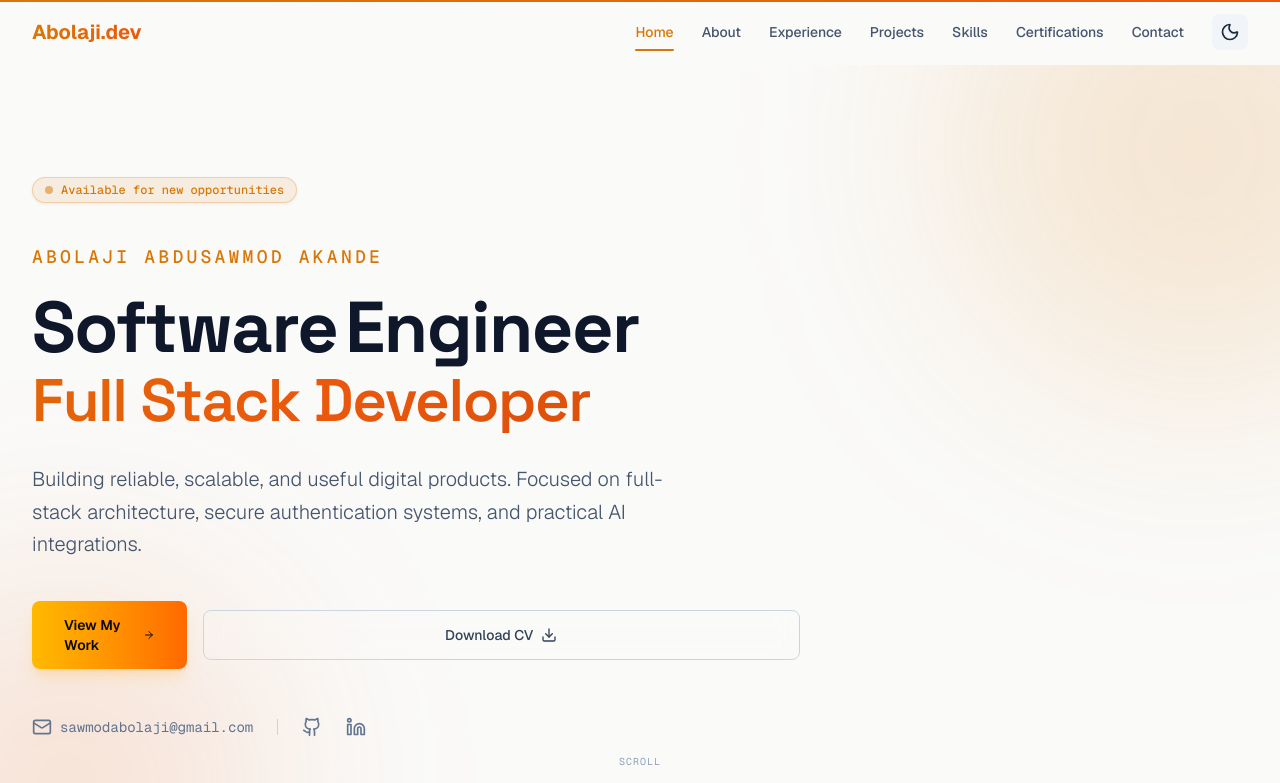
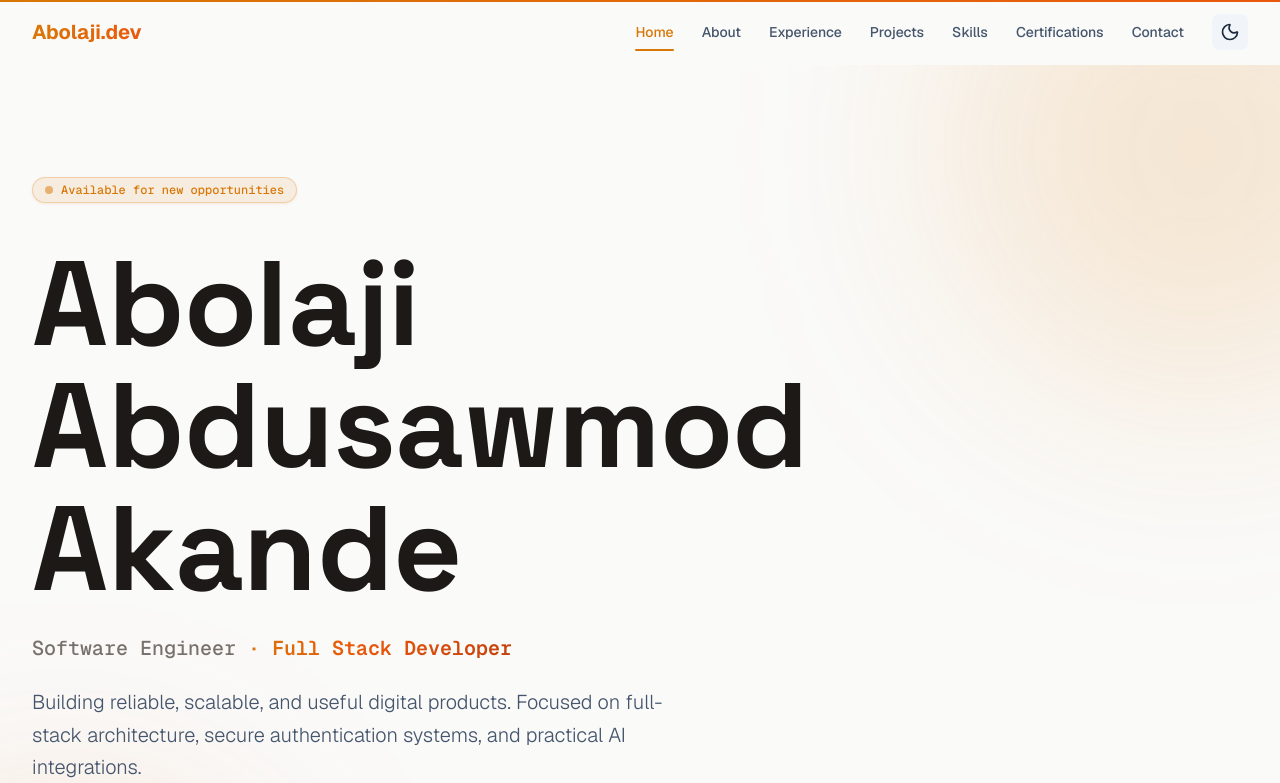
Before and after one commit to Sawmod001/Abdusawmod-portfolio, a Next.js app: page / in a window 1280 px wide. Shown: the top 783 px of the page. Built offline with nearby package versions, Linux system fonts and the light colour scheme.

Commit message:
Hero: kinetic 3D letter-by-letter name reveal with magnetic cursor + amber hover glow

```diff
--- /dev/null
+++ b/src/components/AnimatedName.tsx
@@ -0,0 +1,145 @@
+'use client';
+
+import { useEffect, useRef, type ReactNode } from 'react';
+import {
+  motion,
+  useMotionValue,
+  useReducedMotion,
+  useSpring,
+  useTransform,
+  type MotionValue,
+} from 'framer-motion';
+
+const NAME_WORDS = ['Abolaji', 'Abdusawmod', 'Akande'];
+
+const WORD_FACTORS = [
+  { x: 16, y: 12, rot: 6 },
+  { x: 26, y: 18, rot: 9 },
+  { x: 36, y: 24, rot: 12 },
+];
+
+const LETTER_SPRING = { stiffness: 210, damping: 19, mass: 0.7 } as const;
+const MAGNETIC_SPRING = { stiffness: 130, damping: 18, mass: 0.4 } as const;
+
+const letterVariants = {
+  hidden: { y: '105%', opacity: 0, rotateX: -65 },
+  visible: (i: number) => ({
+    y: '0%',
+    opacity: 1,
+    rotateX: 0,
+    transition: {
+      type: 'spring' as const,
+      ...LETTER_SPRING,
+      delay: 0.12 + i * 0.032,
+    },
+  }),
+};
+
+function MagneticWord({
+  pX,
+  pY,
+  factor,
+  children,
+}: {
+  pX: MotionValue<number>;
+  pY: MotionValue<number>;
+  factor: number;
+  children: ReactNode;
+}) {
+  const x = useSpring(useTransform(pX, (v) => v * factor), MAGNETIC_SPRING);
+  const y = useSpring(useTransform(pY, (v) => v * factor * 0.55), MAGNETIC_SPRING);
+  const rot = useSpring(
+    useTransform(pX, (v) => v * factor * 0.28),
+    MAGNETIC_SPRING
+  );
+
+  return (
+    <motion.div
+      style={{ x, y, rotate: rot, transformPerspective: 900 }}
+      className="block will-change-transform"
+    >
+      {children}
+    </motion.div>
+  );
+}
+
+export default function AnimatedName() {
+  const reduce = useReducedMotion();
+  const frameRef = useRef<HTMLDivElement>(null);
+  const pX = useMotionValue(0);
+  const pY = useMotionValue(0);
+
+  useEffect(() => {
+    if (reduce) {
+      pX.set(0);
+      pY.set(0);
+    }
+  }, [reduce, pX, pY]);
+
+  const handleMove = (e: React.PointerEvent) => {
+    const el = frameRef.current;
+    if (!el) return;
+    const rect = el.getBoundingClientRect();
+    pX.set(((e.clientX - rect.left) / rect.width - 0.5) * 2);
+    pY.set(((e.clientY - rect.top) / rect.height - 0.5) * 2);
+  };
+
+  const handleLeave = () => {
+    pX.set(0);
+    pY.set(0);
+  };
+
+  const lengths = NAME_WORDS.map((word) => word.length);
+  const startIndex = lengths.map(
+    (_, i) => lengths.slice(0, i).reduce<number>((a, b) => a + b, 0)
+  );
+
+  const base = 'font-display font-extrabold leading-[1.02] tracking-[-0.035em] text-stone-900 dark:text-stone-50';
+
+  if (reduce) {
+    return (
+      <div className={base}>
+        {NAME_WORDS.map((word) => (
+          <div key={word} className="block whitespace-nowrap text-[clamp(2.5rem,10.5vw,7.5rem)]">
+            {word}
+          </div>
+        ))}
+      </div>
+    );
+  }
+
+  return (
+    <div
+      ref={frameRef}
+      onPointerMove={handleMove}
+      onPointerLeave={handleLeave}
+      className={base}
+      aria-hidden="true"
+    >
+      <motion.div initial="hidden" animate="visible" className="flex flex-col">
+        {NAME_WORDS.map((word, wi) => (
+          <MagneticWord key={word} pX={pX} pY={pY} factor={WORD_FACTORS[wi].x}>
+            <span className="block whitespace-nowrap text-[clamp(2.5rem,10.5vw,7.5rem)]">
+              {word.split('').map((char, ci) => (
+                <motion.span
+                  key={ci}
+                  custom={startIndex[wi] + ci}
+                  variants={letterVariants}
+                  whileHover={{
+                    y: '-6%',
+                    scale: 1.08,
+                    textShadow: '0 6px 28px rgba(251, 191, 36, 0.55)',
+                  }}
+                  className="inline-block cursor-default will-change-transform"
+                  style={{ transformPerspective: 800, transformOrigin: '50% 100%' }}
+                >
+                  {char}
+                </motion.span>
+              ))}
+            </span>
+          </MagneticWord>
+        ))}
+      </motion.div>
+    </div>
+  );
+}
--- a/src/components/Hero.tsx
+++ b/src/components/Hero.tsx
@@ -3,40 +3,9 @@
 import { motion } from 'framer-motion';
 import { ArrowRight, Download, Mail } from 'lucide-react';
 import { GithubIcon, LinkedinIcon } from '@/components/icons';
-import { useMounted } from '@/hooks/use-mounted';
-
-// Subtle Text Reveal Effect (Aceternity style)
-const TextReveal = ({ text }: { text: string }) => {
-  const words = text.split(" ");
-  return (
-    <motion.div
-      initial="hidden"
-      animate="visible"
-      variants={{
-        visible: { transition: { staggerChildren: 0.05 } },
-        hidden: {},
-      }}
-      className="inline-block"
-    >
-      {words.map((word, idx) => (
-        <motion.span
-          key={idx}
-          variants={{
-            hidden: { opacity: 0, y: 10 },
-            visible: { opacity: 1, y: 0, transition: { duration: 0.5, ease: 'easeOut' } },
-          }}
-          className="inline-block mr-2"
-        >
-          {word}
-        </motion.span>
-      ))}
-    </motion.div>
-  );
-};
+import AnimatedName from '@/components/AnimatedName';
 
 export default function Hero() {
-  const mounted = useMounted();
-
   const socials = [
     {
       name: 'GitHub',
@@ -81,15 +50,14 @@ export default function Hero() {
               <span>Available for new opportunities</span>
             </div>
 
-            <h1 className="text-5xl font-extrabold tracking-tight sm:text-6xl md:text-7xl text-slate-900 dark:text-white mb-6">
-              <span className="block font-mono text-base sm:text-lg font-medium uppercase tracking-[0.18em] text-primary mb-5">
-                Abolaji Abdusawmod Akande
-              </span>
-              <span className="block">{mounted ? <TextReveal text="Software Engineer" /> : 'Software Engineer'}</span>
-              <span className="animate-gradient-x block text-4xl font-semibold sm:text-5xl md:text-6xl mt-2 pb-2">
-                Full Stack Developer
-              </span>
+            <h1 aria-label="Abolaji Abdusawmod Akande" className="mb-6">
+              <AnimatedName />
             </h1>
+
+            <p className="mt-4 font-mono text-base sm:text-xl font-medium text-stone-500 dark:text-stone-400">
+              Software Engineer
+              <span className="text-gradient-brand font-semibold"> · Full Stack Developer</span>
+            </p>
 
             <p className="mt-6 text-lg sm:text-xl leading-relaxed text-slate-600 dark:text-gray-400 max-w-2xl font-light">
               Building reliable, scalable, and useful digital products. Focused on full-stack architecture, secure authentication systems, and practical AI integrations.
```
